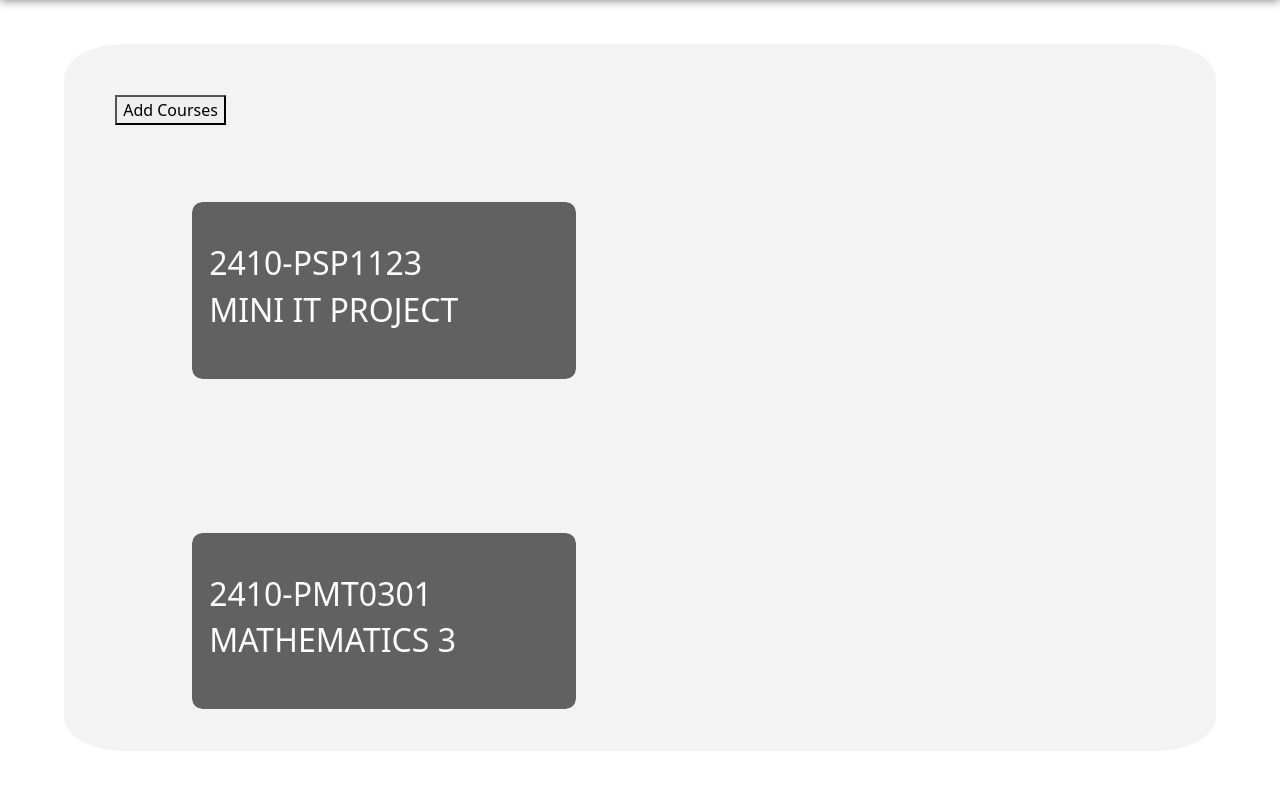
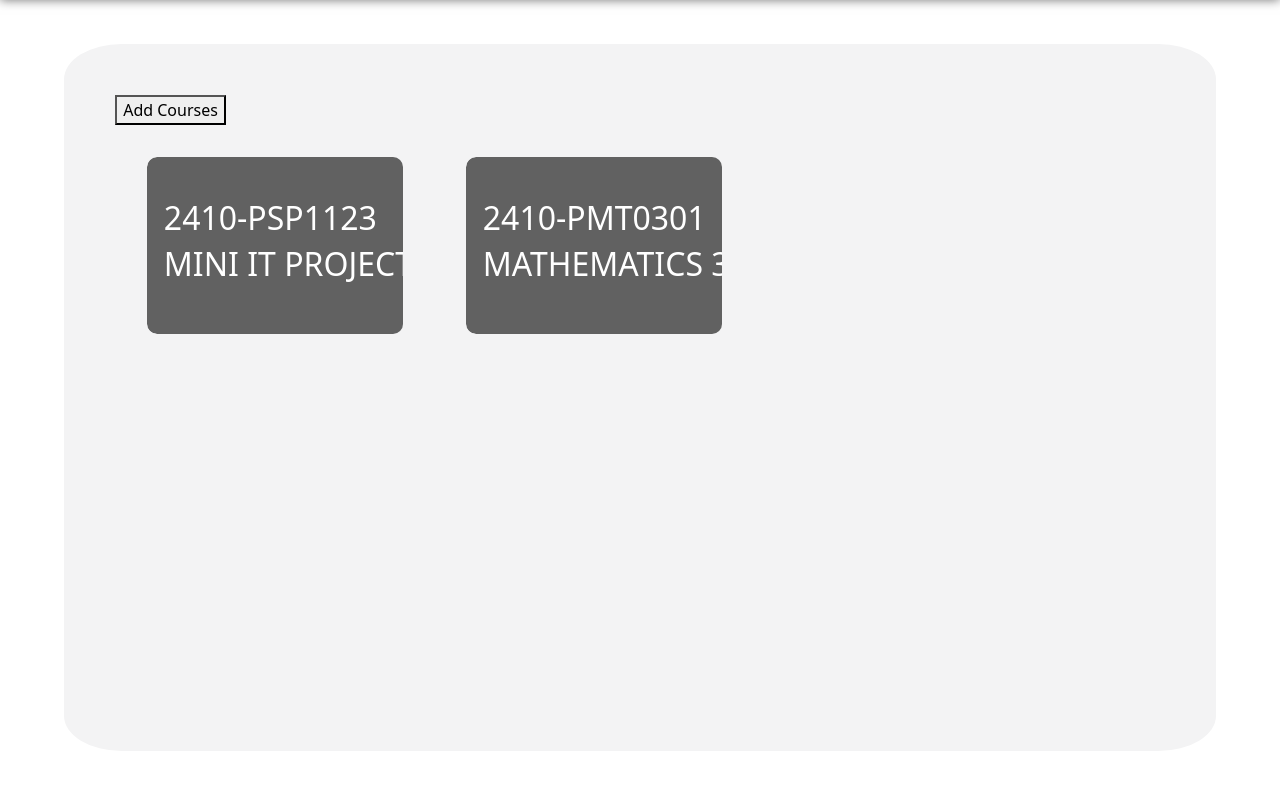
Before and after one commit to JaxChoong/Student-Peer-Review-Website, a Flask app: page /dashboard in a window 1280 px wide. Shown: the part 76-861 px from the top of the page. Run offline with Flask 3, Linux system fonts and the light colour scheme; a user stored in the database is signed in.

Commit message:
style: now subjects are side by side

```diff
--- a/static/style.css
+++ b/static/style.css
@@ -219,20 +219,20 @@ h3{
   display: flex;
   flex-direction: row;
   flex-wrap: wrap;
-  position: absolute;
   height: auto;
   margin: auto;
   border-radius: 20px;
 }
 
 #subjectName{
-  margin: 10%;
+  margin: 3%;
   height: 40%;
   text-align: center;
   border-radius: 10px;
   display:flex;
   flex-direction: column;
   overflow-x: hidden;
+  width: 20vw;
 }
 
 #subjectName button{
```
